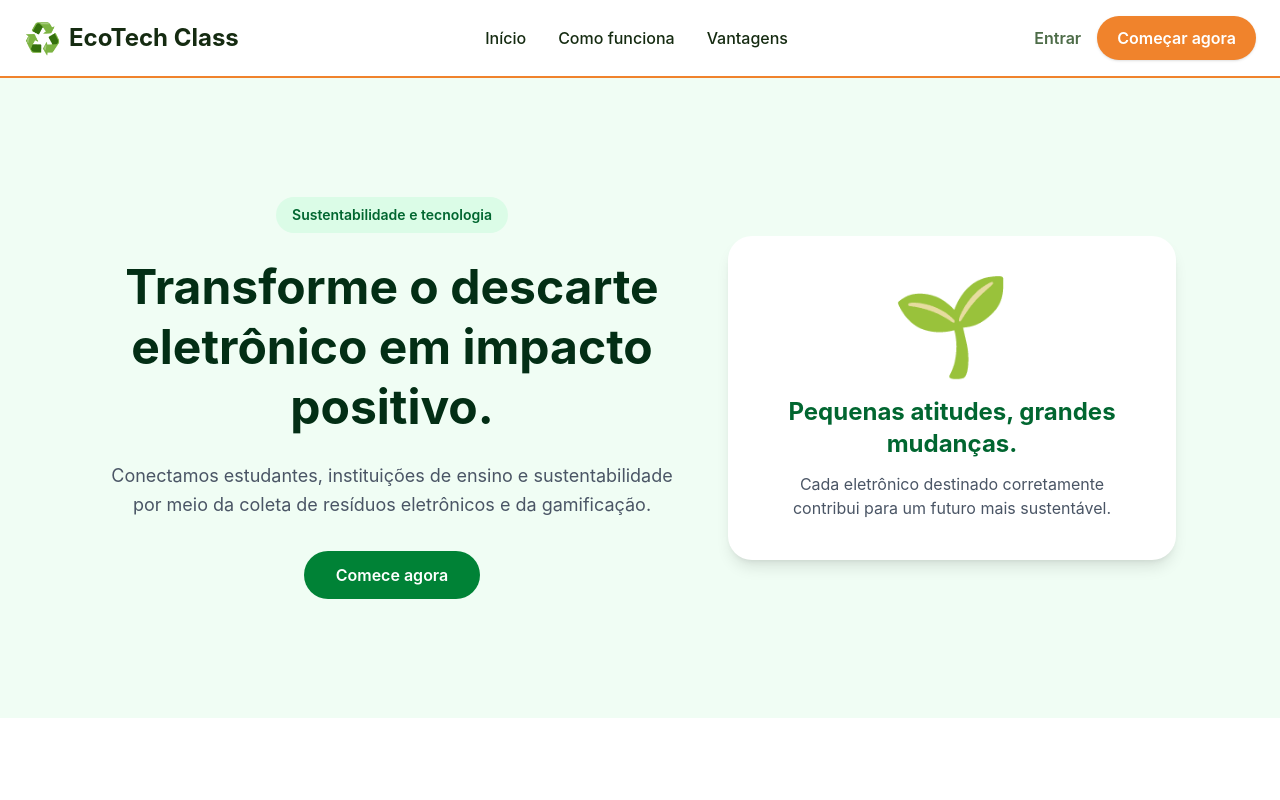
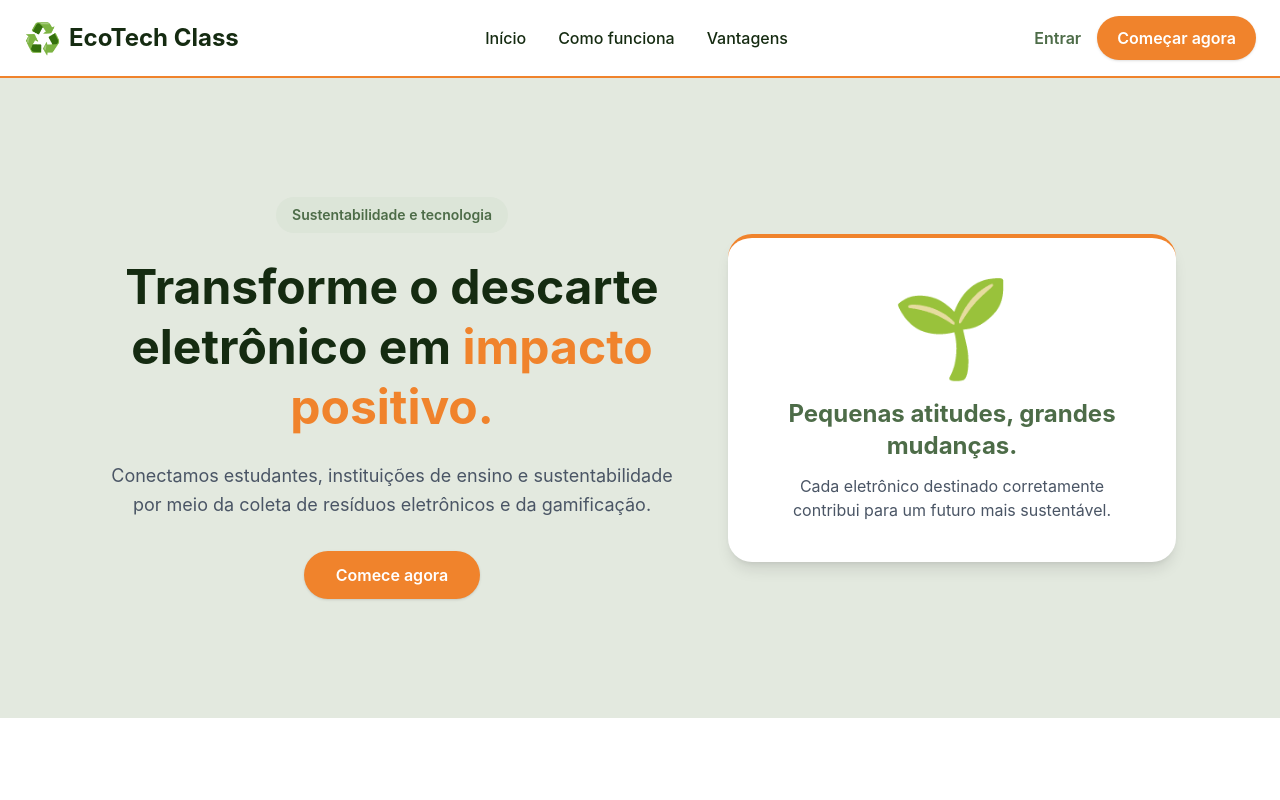
Before and after one commit to GS-EcoTech-Class/EcoTech-Class, a React (Vite) app: page / in a window 1280 px wide. Shown: the top 800 px of the page. Built offline with nearby package versions, Linux system fonts and the light colour scheme.

Commit message:
style: ajustando cores do Hero

```diff
--- a/src/components/Hero.jsx
+++ b/src/components/Hero.jsx
@@ -1,24 +1,22 @@
-
 import React from 'react'
 
 const Hero = () => {
   return (
-    <section id="inicio" className="w-full min-h-[80vh] bg-green-50 flex items-center justify-center">
-
+    <section id="inicio" className="w-full min-h-[80vh] bg-[#e3e9df] flex items-center justify-center">
       <div className="w-full max-w-6xl mx-auto px-6 py-20 flex flex-col md:flex-row items-center justify-center gap-12">
 
         {/* Texto principal */}
         <div className="max-w-xl text-center">
-          <span className="inline-block bg-green-100 text-green-800 px-4 py-2 rounded-full text-sm font-semibold mb-6">Sustentabilidade e tecnologia</span>
-          <h1 className="text-4xl md:text-5xl font-bold text-green-950 leading-tight mb-6">Transforme o descarte eletrônico em impacto positivo.</h1>
+          <span className="inline-block bg-[#dce5d8] text-[#4d6c48] px-4 py-2 rounded-full text-sm font-semibold mb-6">Sustentabilidade e tecnologia</span>
+          <h1 className="text-4xl md:text-5xl font-bold text-[#152b11] leading-tight mb-6">Transforme o descarte eletrônico em <span className="text-[#f0832c]">impacto positivo.</span></h1>
           <p className="text-lg text-gray-600 leading-relaxed mb-8">Conectamos estudantes, instituições de ensino e sustentabilidade por meio da coleta de resíduos eletrônicos e da gamificação.</p>
-          <a href="/cadastro" className="inline-block bg-green-700 text-white px-8 py-3 rounded-full font-semibold hover:bg-green-800 transition">Comece agora</a>
+          <a href="/cadastro" className="inline-block bg-[#f0832c] text-white px-8 py-3 rounded-full font-semibold hover:bg-[#d96b1e] transition shadow-sm">Comece agora</a>
         </div>
 
         {/* Destaque visual */}
-        <div className="w-full max-w-md bg-white rounded-3xl shadow-lg p-10 text-center">
+        <div className="w-full max-w-md bg-white border-t-4 border-[#f0832c] rounded-3xl shadow-lg p-10 text-center">
           <span className="text-8xl">🌱</span>
-          <h2 className="text-2xl font-bold text-green-800 mt-6 mb-3">Pequenas atitudes, grandes mudanças.</h2>
+          <h2 className="text-2xl font-bold text-[#4d6c48] mt-6 mb-3">Pequenas atitudes, grandes mudanças.</h2>
           <p className="text-gray-600">Cada eletrônico destinado corretamente contribui para um futuro mais sustentável.</p>
         </div>
       </div>
```
